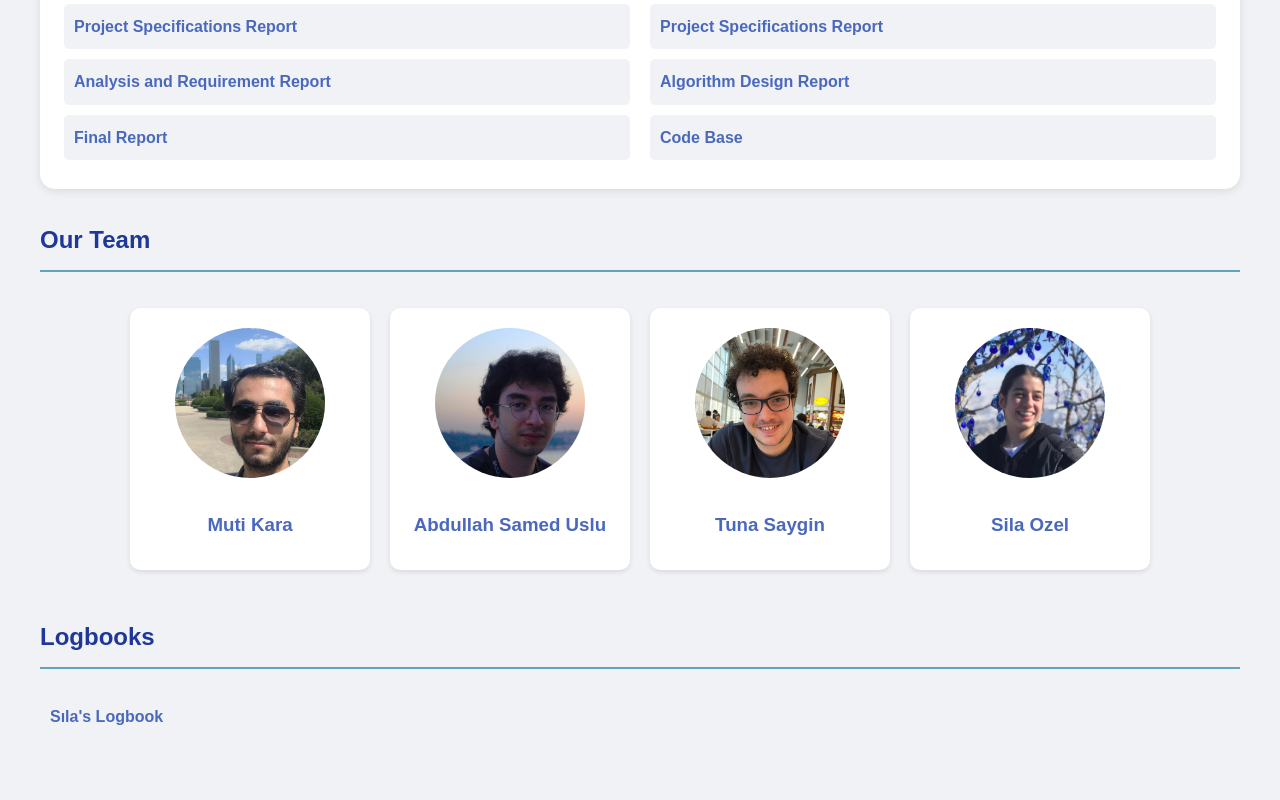
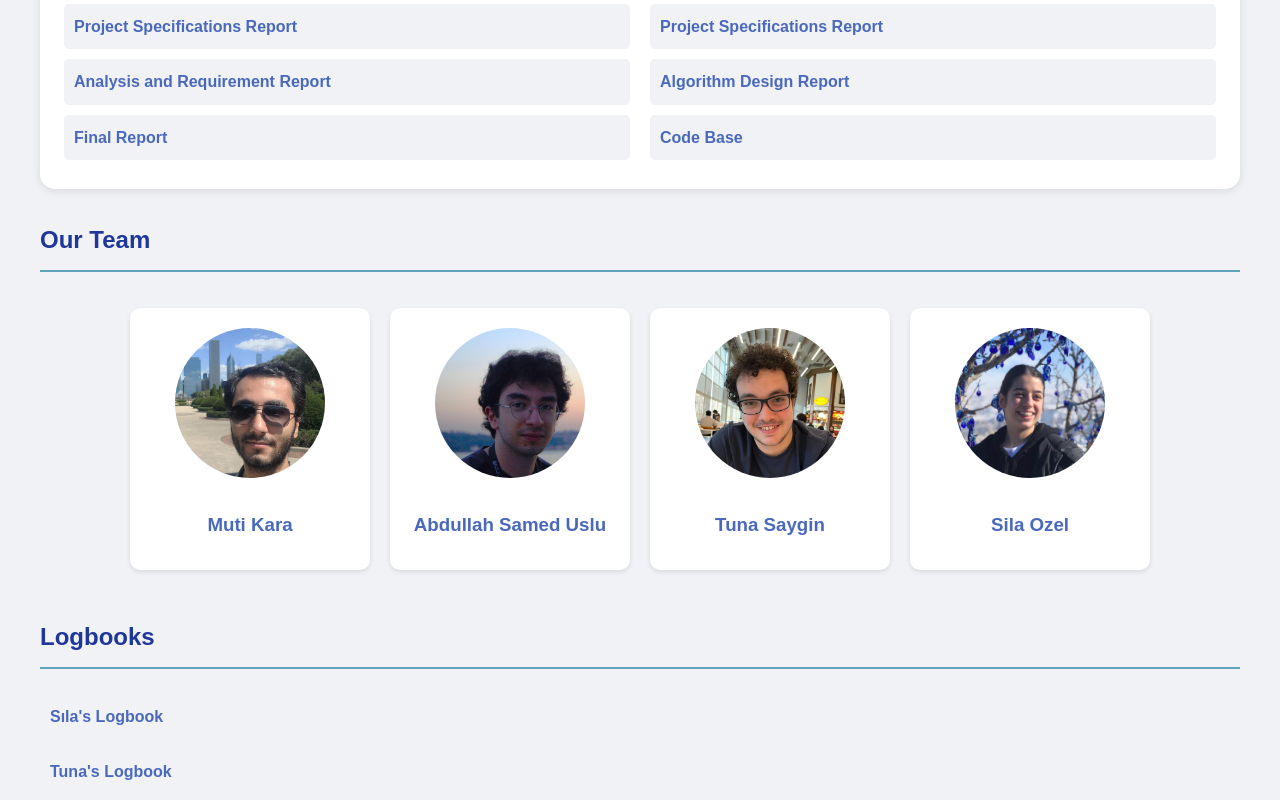
Before and after one commit to Parameter-Project/Parameter-Project.github.io, a plain HTML site: page index.html in a window 1280 px wide. Shown: the part 629-1429 px from the top of the page. Before the commit the page ends 1373 px from the top, so only its background shows below. Drawn offline with Linux system fonts and the light colour scheme.

Commit message:
update index.html again for documents

```diff
--- a/index.html
+++ b/index.html
@@ -208,6 +208,9 @@
             <ul class="reports-list">
                 <li><a target="_blank" href="https://docs.google.com/document/d/1OXNl2H4viN27DwV7fXt9qI9wHfuwdpXpaiV6rGsbQJg/edit?usp=sharing">Sıla's Logbook</a></li>
             </ul>
+            <ul class="reports-list">
+                <li><a target="_blank" href="https://docs.google.com/document/d/1DUqlmozpSkRvzegV2VnRRO34izLHNVAIm8O0OppIUjY/edit?usp=sharing">Tuna's Logbook</a></li>
+            </ul>
         </section>
     </main>
 </body>
```
